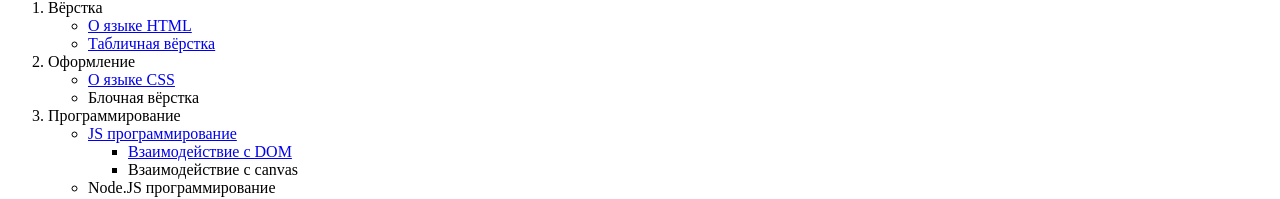
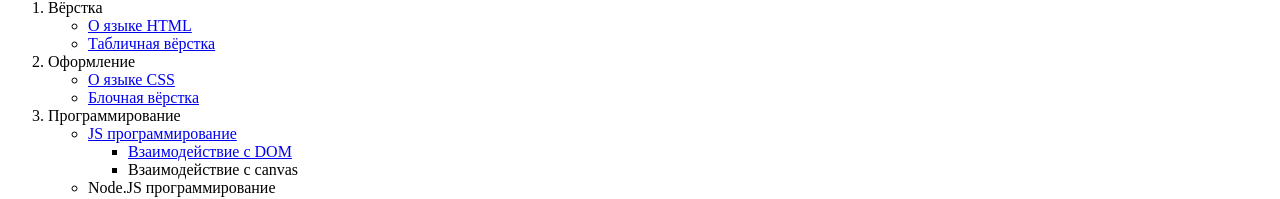
Before and after one commit to DarkAngel8991/site, a plain HTML site: page index.html in a window 1280 px wide. Shown: the part 218-417 px from the top of the page. Drawn offline with Linux system fonts and the light colour scheme.

Commit message:
Update index.html

```diff
--- a/index.html
+++ b/index.html
@@ -39,7 +39,7 @@
                     <a href="pages/css_layout.html">О языке CSS</a>
                 </li>
                 <li>
-                    Блочная вёрстка
+                    <a href="pages/block_layout.html">Блочная вёрстка</a>
                 </li>
             </ul>
         </li>
```
